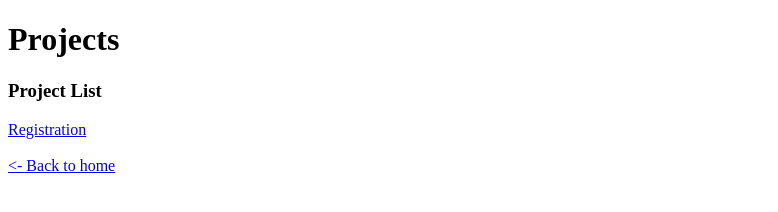
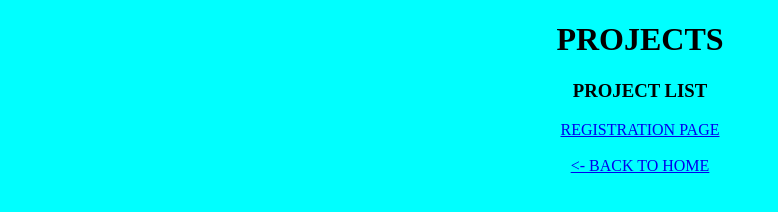
Before and after one commit to MiaBhai0011/wd201, a plain HTML site: page http-server/project.html in a window 1280 px wide. Shown: the whole page, without its empty margins (0-778 px from the left). Drawn offline with Linux system fonts and the light colour scheme.

Commit message:
Update project.html

```diff
--- a/http-server/project.html
+++ b/http-server/project.html
@@ -2,12 +2,19 @@
 <html>
 <head>
    <meta charset="UTF-8">
-   <title>My Project</title>
+   <title>MY PROJECT</title>
+   <style>
+      body {
+         background-color: cyan;
+         font-family: "Times New Roman", Times, serif;
+         text-align: center;
+      }
+   </style>
 </head>
 <body>
-   <h1>Projects</h1>
-   <h3>Project List</h3>
-   <a href="/registration">Registration</a><br><br>
-   <a href="/">&lt;- Back to home</a>
+   <h1>PROJECTS</h1>
+   <h3>PROJECT LIST</h3>
+   <a href="/registration">REGISTRATION PAGE</a><br><br>
+   <a href="/">&lt;- BACK TO HOME</a>
 </body>
 </html>
```
